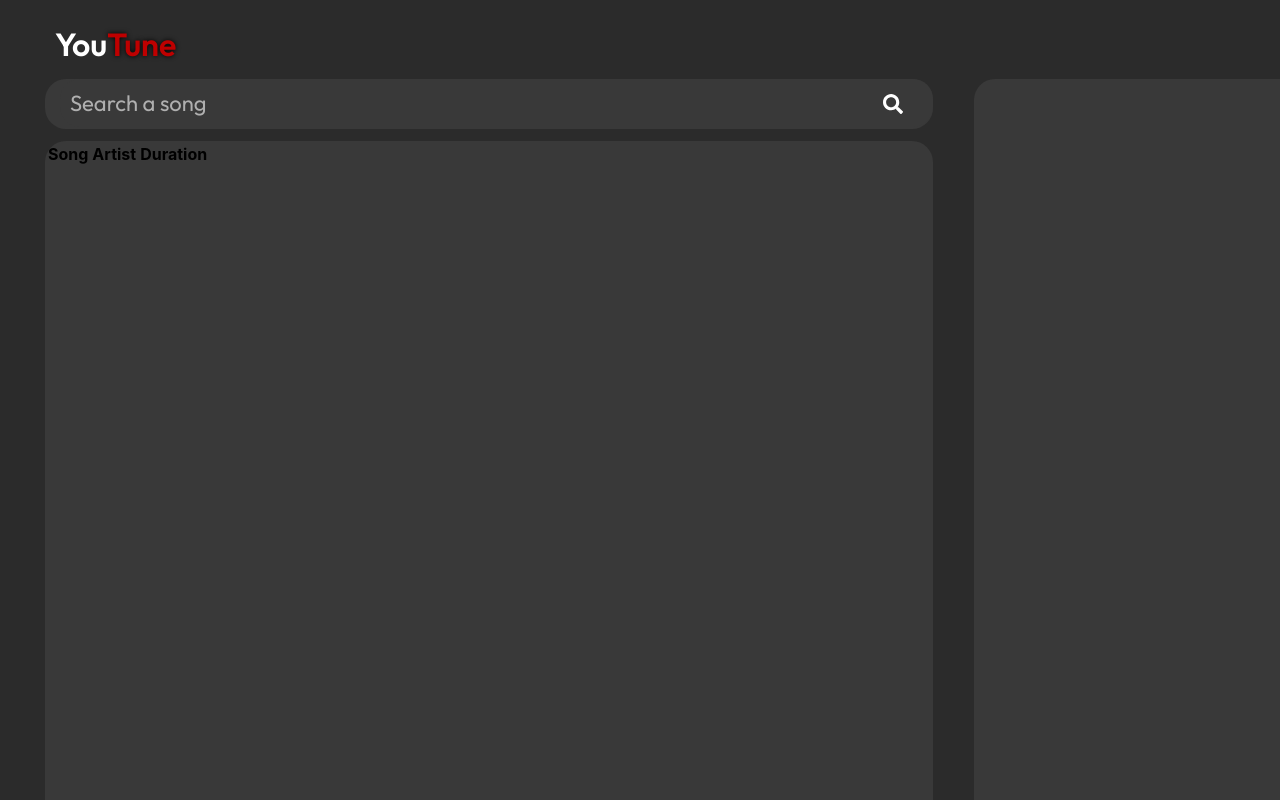
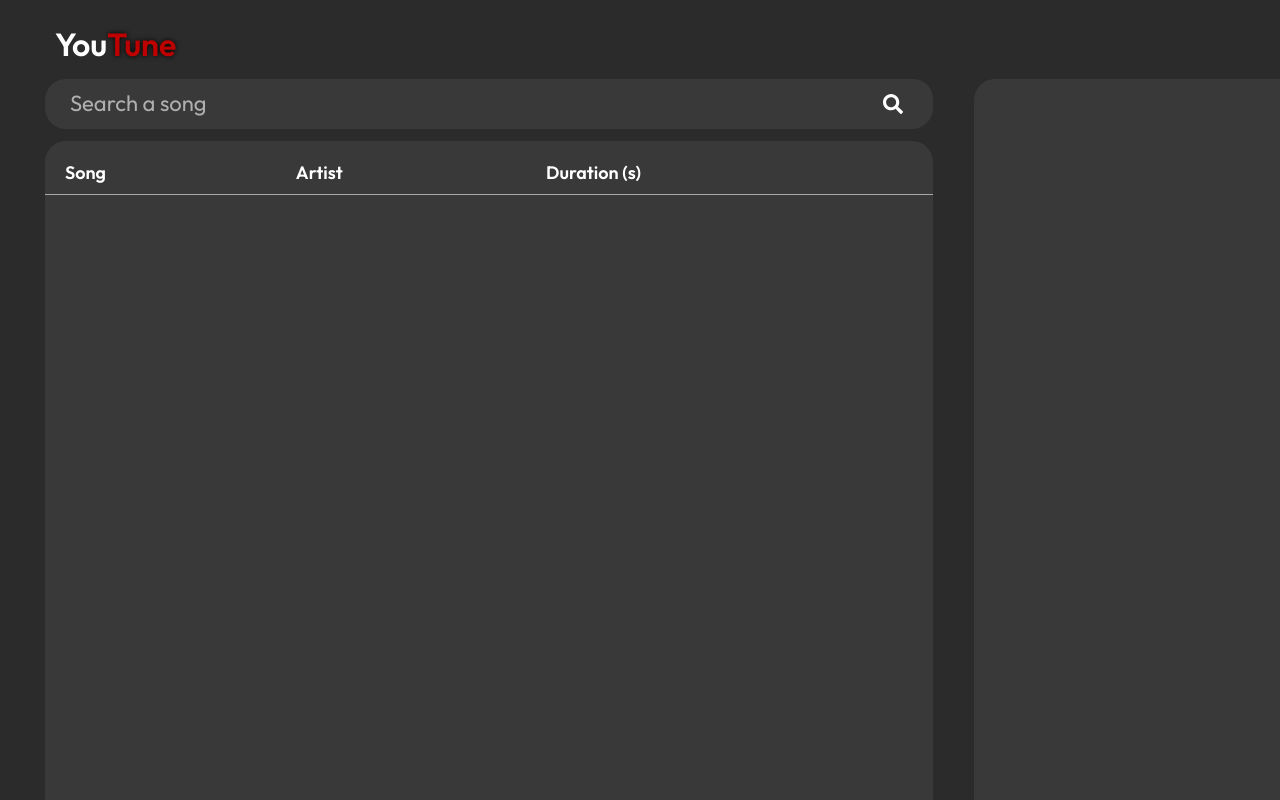
Before and after one commit to AnishG-git/YouTune, a React (Create React App) app in the folder youtune-react-electron/: page /homepage in a window 1280 px wide. Shown: the top 800 px of the page. Built offline with nearby package versions, Linux system fonts and the light colour scheme.

Commit message:
Cleaned up search results table and added loading animation

```diff
--- a/youtune-react-electron/src/HomePage/HomePage.css
+++ b/youtune-react-electron/src/HomePage/HomePage.css
@@ -206,3 +206,43 @@
   height: 857px;
   position: relative;
 }
+
+.loading-bar{
+  padding-top: 20px;
+  padding-left: 20px;
+}
+.progress{
+  position: absolute;
+  height: 20px;
+  width: 120px;
+  border: 6px solid #be0000;
+  border-radius: 15px;
+}
+.progress .color{
+  position: absolute;
+  background-color: #ffffff;
+  width: 0px;
+  height: 8px;
+  border-radius: 15px;
+  animation: progres 4s infinite linear;
+}
+@keyframes progres{
+  0%{
+    width: 0%;
+  }
+  15%{
+      width: 30%;
+  }
+  25%{
+    width: 50%;
+}
+  50%{
+      width: 75%;
+  }
+  75%{
+      width: 85%;
+  }
+  100%{
+      width: 100%;
+  }
+};
--- a/youtune-react-electron/src/HomePage/HomePage.js
+++ b/youtune-react-electron/src/HomePage/HomePage.js
@@ -61,7 +61,7 @@ export const HomePage = ({ className, ...props }) => {
         throw new Error("Search failed");
       }
       const incompleteResults = await incompleteSongInfo.json();
-      //console.log(incompleteResults);
+      console.log(incompleteResults);
       for (let i = 0; i < 5; i++) {
         if (incompleteResults[i] !== "undefined") {
           const curr_result = incompleteResults[i];
@@ -153,7 +153,11 @@ export const HomePage = ({ className, ...props }) => {
       <div className="frame-17">
         <div className="rectangle-1">
           <SearchResultsTable searchResults={searchResult} />
-          {loading && (<p>Loading...</p>)}
+          {loading && (<div class="loading-bar">
+                        <div class="progress">
+                          <div class="color"></div>
+                        </div>
+                      </div>)}
         </div>
       </div>
     </div>
--- a/youtune-react-electron/src/SearchTable/SearchTable.css
+++ b/youtune-react-electron/src/SearchTable/SearchTable.css
@@ -0,0 +1,26 @@
+table {
+    width: 100%;
+    border-collapse: collapse;
+    margin-top: 10px;
+    color: white;
+    font-family: "Outfit";
+    user-select: none;
+  }
+
+  thead {
+    background-color: none;
+    font-size: large;
+  }
+
+
+  th, td {
+    padding: 10px;
+    text-align: left;
+    border-bottom: 1px solid rgba(255, 255, 255, 0.568);
+    padding-left: 20px;
+  }
+
+  tbody tr:hover{
+    background-color: rgba(255, 255, 255, 0.3);
+    transition: 0.3s ease;
+  }
--- a/youtune-react-electron/src/SearchTable/SearchTable.js
+++ b/youtune-react-electron/src/SearchTable/SearchTable.js
@@ -1,6 +1,6 @@
 // SearchResultsTable.js
 import React from 'react';
-
+import './SearchTable.css';
 const SearchResultsTable = ({ searchResults }) => {
   return (
     <table>
@@ -8,7 +8,7 @@ const SearchResultsTable = ({ searchResults }) => {
         <tr>
           <th>Song</th>
           <th>Artist</th>
-          <th>Duration</th>
+          <th>Duration (s)</th>
         </tr>
       </thead>
       <tbody>
```
